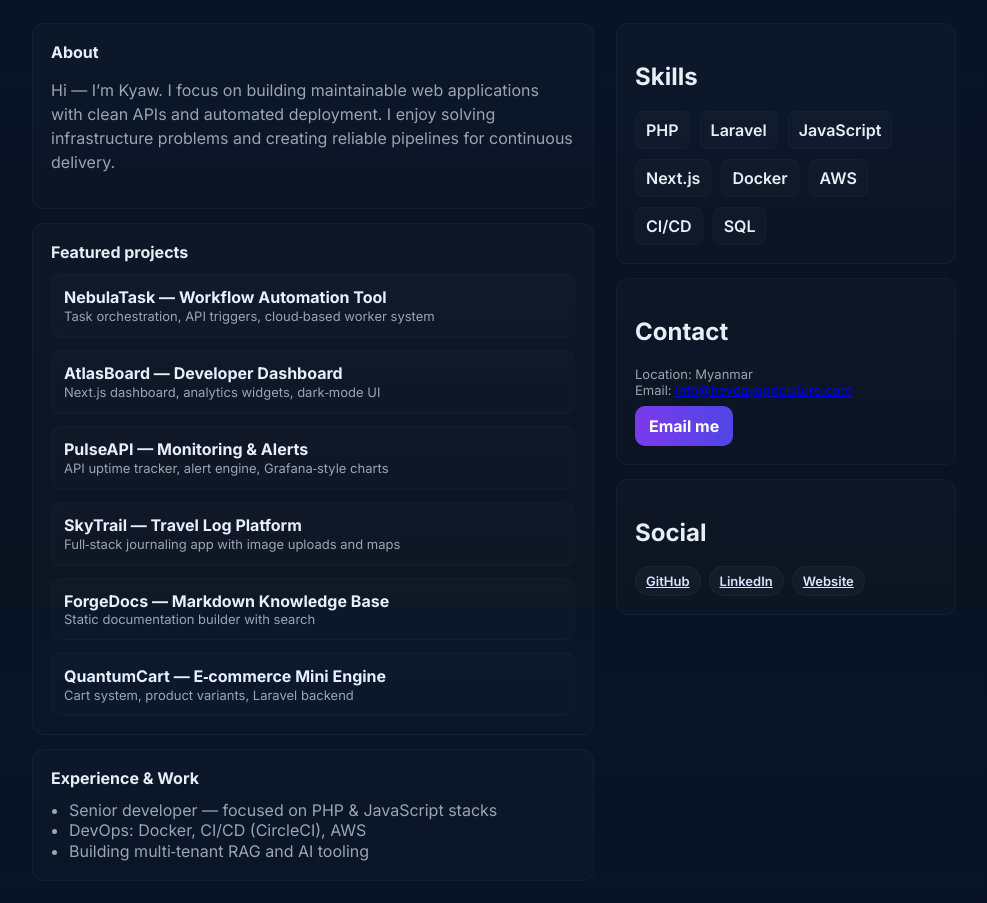
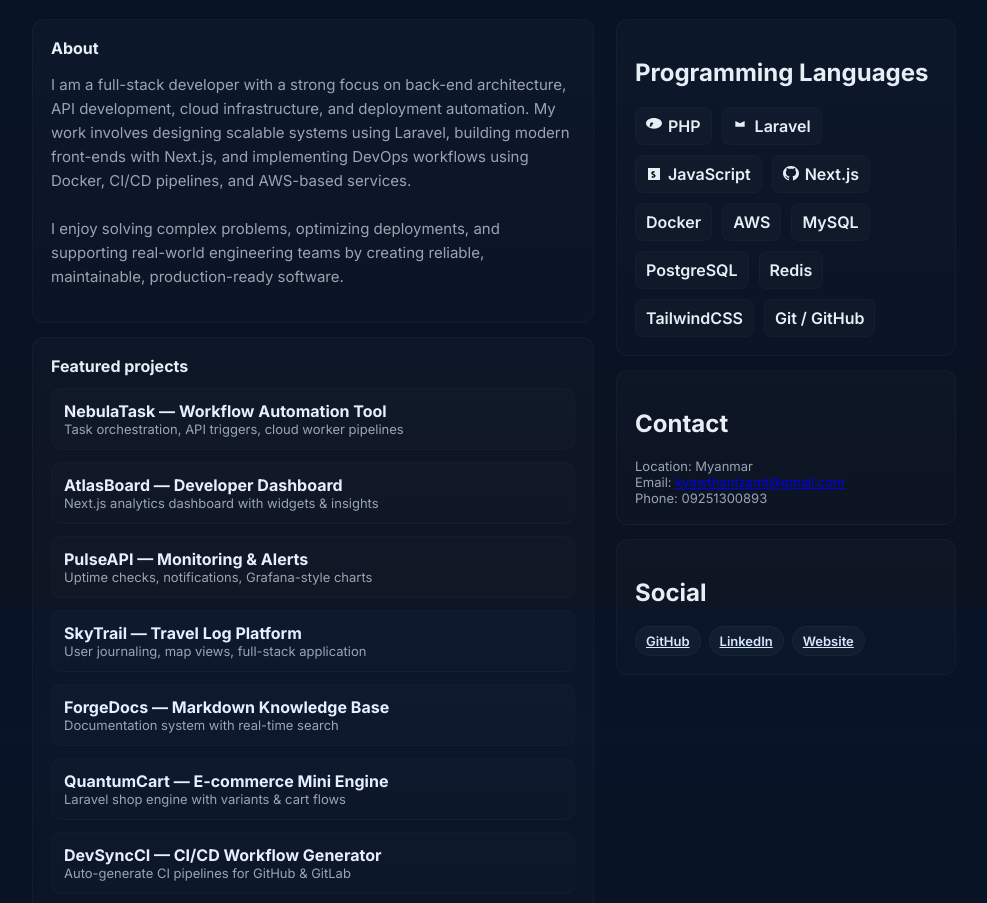
Before and after one commit to Sithu69/Sithu69.github.io, a plain HTML site: page index.html in a window 1280 px wide. Shown: the part 193-1096 px from the top of the page, without its empty margins (146-1133 px from the left). Drawn offline with Linux system fonts and the light colour scheme.

Commit message:
Update index.html

```diff
--- a/index.html
+++ b/index.html
@@ -4,14 +4,19 @@
   <meta charset="utf-8" />
   <meta name="viewport" content="width=device-width,initial-scale=1" />
   <title>Kyaw ThantZin — Developer</title>
-  <meta name="description" content="Developer portfolio of Kyaw ThantZin — full‑stack developer, DevOps, AI enthusiast." />
+  <meta name="description" content="Developer portfolio of Kyaw ThantZin — full-stack developer, DevOps, AI enthusiast." />
   <link rel="canonical" href="https://kyawthantzin.me/" />
   <link href="https://fonts.googleapis.com/css2?family=Inter:wght@300;400;600;700;800&display=swap" rel="stylesheet">
   <style>
     :root{--bg:#0f1724;--card:#0b1220;--muted:#9aa4b2;--accent:#7c3aed}
     *{box-sizing:border-box}
     html,body{height:100%}
-    body{margin:0;font-family:Inter,system-ui,Segoe UI,Roboto,Helvetica,Arial;color:#e6eef6;background:linear-gradient(180deg,#071428 0%, #0b1220 100%);-webkit-font-smoothing:antialiased}
+    body{
+      margin:0;font-family:Inter,system-ui,Segoe UI,Roboto,Helvetica,Arial;
+      color:#e6eef6;
+      background:linear-gradient(180deg,#071428 0%, #0b1220 100%);
+      -webkit-font-smoothing:antialiased
+    }
     .container{max-width:980px;margin:36px auto;padding:28px}
     header{display:flex;gap:20px;align-items:center}
     .avatar{width:108px;height:108px;border-radius:18px;overflow:hidden;flex:0 0 108px;background:linear-gradient(135deg,#1f2937,#111827);display:flex;align-items:center;justify-content:center}
@@ -24,15 +29,15 @@
     main{margin-top:26px;display:grid;grid-template-columns:1fr 340px;gap:22px}
     .card{background:linear-gradient(180deg, rgba(255,255,255,0.02), rgba(255,255,255,0.01));padding:18px;border-radius:12px;border:1px solid rgba(255,255,255,0.03)}
     section h2{margin:0 0 12px;font-size:16px}
-    .about{color:var(--muted);line-height:1.5}
+    .about{color:var(--muted);line-height:1.6;font-size:15px}
     .skills{display:flex;flex-wrap:wrap;gap:10px}
-    .skill{background:rgba(255,255,255,0.02);padding:8px 10px;border-radius:8px;font-weight:600;border:1px solid rgba(255,255,255,0.02)}
+    .skill{display:flex;align-items:center;gap:6px;background:rgba(255,255,255,0.02);padding:8px 10px;border-radius:8px;font-weight:600;border:1px solid rgba(255,255,255,0.02)}
+    .skill svg{width:16px;height:16px}
     .projects{display:grid;grid-template-columns:1fr;gap:12px}
     .project{padding:12px;border-radius:10px;background:linear-gradient(180deg, rgba(255,255,255,0.015), rgba(255,255,255,0.01));border:1px solid rgba(255,255,255,0.02)}
     .project a{font-weight:700;color:#e6eeff;text-decoration:none}
     .meta{color:var(--muted);font-size:13px}
     .sidebar .card + .card{margin-top:14px}
-    .contact a{display:inline-block;margin-top:8px;padding:10px 14px;border-radius:10px;background:linear-gradient(90deg,var(--accent),#4f46e5);color:white;text-decoration:none;font-weight:700}
     footer{text-align:center;color:var(--muted);margin-top:26px;font-size:13px}
     @media (max-width:900px){main{grid-template-columns:1fr}header{flex-direction:row} .container{margin:20px;padding:18px} .avatar{width:88px;height:88px} }
   </style>
@@ -41,12 +46,11 @@
   <div class="container">
     <header>
       <div class="avatar card">
-        <!-- Replace with your avatar image -->
         <img src="https://kyawthantzin.me/assets/avatar.jpg" alt="Kyaw ThantZin" onerror="this.style.display='none'">
       </div>
       <div class="hero">
-        <h1>Kyaw ThantZin — Full‑Stack Developer</h1>
-        <p class="lead">Building web apps, APIs and deployment workflows. Laravel, Next.js, Docker, CI/CD and cloud infrastructure.</p>
+        <h1>Kyaw ThantZin — Full-Stack Developer</h1>
+        <p class="lead">Building stable APIs, scalable deployments, and automation systems. Laravel, Next.js, Docker, DevOps & cloud infrastructure.</p>
         <div class="badges">
           <div class="badge">Laravel</div>
           <div class="badge">Next.js</div>
@@ -61,70 +65,86 @@
       <div>
         <section class="card">
           <h2>About</h2>
-          <p class="about">Hi — I’m Kyaw. I focus on building maintainable web applications with clean APIs and automated deployment. I enjoy solving infrastructure problems and creating reliable pipelines for continuous delivery.</p>
+          <p class="about">
+            I am a full-stack developer with a strong focus on back-end architecture, API development, cloud
+            infrastructure, and deployment automation. My work involves designing scalable systems using Laravel,
+            building modern front-ends with Next.js, and implementing DevOps workflows using Docker, CI/CD pipelines,
+            and AWS-based services.<br><br>
+            I enjoy solving complex problems, optimizing deployments, and supporting real-world engineering teams by
+            creating reliable, maintainable, production-ready software.
+          </p>
         </section>
 
         <section class="card" style="margin-top:14px">
           <h2>Featured projects</h2>
           <div class="projects">
-            <article class="project">
-              <div><a href="#">NebulaTask — Workflow Automation Tool</a></div>
-              <div class="meta">Task orchestration, API triggers, cloud‑based worker system</div>
-            </article>
-            <article class="project">
-              <div><a href="#">AtlasBoard — Developer Dashboard</a></div>
-              <div class="meta">Next.js dashboard, analytics widgets, dark‑mode UI</div>
-            </article>
-            <article class="project">
-              <div><a href="#">PulseAPI — Monitoring & Alerts</a></div>
-              <div class="meta">API uptime tracker, alert engine, Grafana‑style charts</div>
-            </article>
-            <article class="project">
-              <div><a href="#">SkyTrail — Travel Log Platform</a></div>
-              <div class="meta">Full‑stack journaling app with image uploads and maps</div>
-            </article>
-            <article class="project">
-              <div><a href="#">ForgeDocs — Markdown Knowledge Base</a></div>
-              <div class="meta">Static documentation builder with search</div>
-            </article>
-            <article class="project">
-              <div><a href="#">QuantumCart — E‑commerce Mini Engine</a></div>
-              <div class="meta">Cart system, product variants, Laravel backend</div>
-            </article>
+            <article class="project"><div><a href="#">NebulaTask — Workflow Automation Tool</a></div><div class="meta">Task orchestration, API triggers, cloud worker pipelines</div></article>
+            <article class="project"><div><a href="#">AtlasBoard — Developer Dashboard</a></div><div class="meta">Next.js analytics dashboard with widgets & insights</div></article>
+            <article class="project"><div><a href="#">PulseAPI — Monitoring & Alerts</a></div><div class="meta">Uptime checks, notifications, Grafana-style charts</div></article>
+            <article class="project"><div><a href="#">SkyTrail — Travel Log Platform</a></div><div class="meta">User journaling, map views, full-stack application</div></article>
+            <article class="project"><div><a href="#">ForgeDocs — Markdown Knowledge Base</a></div><div class="meta">Documentation system with real-time search</div></article>
+            <article class="project"><div><a href="#">QuantumCart — E-commerce Mini Engine</a></div><div class="meta">Laravel shop engine with variants & cart flows</div></article>
+            <article class="project"><div><a href="#">DevSyncCI — CI/CD Workflow Generator</a></div><div class="meta">Auto-generate CI pipelines for GitHub & GitLab</div></article>
+            <article class="project"><div><a href="#">AeroQueue — Distributed Queue Engine</a></div><div class="meta">Message queues, workers, retry engine, monitoring</div></article>
           </div>
         </section>
 
         <section class="card" style="margin-top:14px">
-          <h2>Experience &amp; Work</h2>
+          <h2>Experience & Work</h2>
           <ul style="margin:0;padding-left:18px;color:var(--muted)">
-            <li>Senior developer — focused on PHP & JavaScript stacks</li>
-            <li>DevOps: Docker, CI/CD (CircleCI), AWS</li>
-            <li>Building multi‑tenant RAG and AI tooling</li>
+            <li>Full-stack development — PHP, Laravel, JavaScript, React/Next.js</li>
+            <li>DevOps — Docker, CI/CD (GitHub Actions, CircleCI), AWS deployment</li>
+            <li>Cloud storage & infrastructure — AWS S3, MinIO, ECS-style patterns</li>
+            <li>Building multi-tenant RAG + AI workflow systems</li>
           </ul>
         </section>
-
       </div>
 
       <aside class="sidebar">
         <div class="card">
-          <h2>Skills</h2>
+          <h2>Programming Languages</h2>
           <div class="skills">
-            <div class="skill">PHP</div>
-            <div class="skill">Laravel</div>
-            <div class="skill">JavaScript</div>
-            <div class="skill">Next.js</div>
+            <div class="skill">
+              <!-- PHP icon -->
+              <svg xmlns="http://www.w3.org/2000/svg" fill="currentColor" viewBox="0 0 24 24"><path d="M12 0C5.37 0 0 3.582 0 8s5.37 8 12 8 12-3.582 12-8-5.37-8-12-8zm-2.403 11.564h-1.63l-.279 1.436H5.27l1.65-6.275h2.164c1.086 0 1.802.572 1.802 1.432 0 1.045-.834 1.75-1.922 1.75hz"/></svg>
+              PHP
+            </div>
+
+            <div class="skill">
+              <!-- Laravel icon -->
+              <svg xmlns="http://www.w3.org/2000/svg" fill="currentColor" viewBox="0 0 24 24"><path d="M3.5 4.5l7 3.5v8.5l-7-3.5zM10.5 8l7-3.5v8.5l-7 3.5zM3.5 13l7 3.5 7-3.5"/></svg>
+              Laravel
+            </div>
+
+            <div class="skill">
+              <!-- JS icon -->
+              <svg xmlns="http://www.w3.org/2000/svg" fill="currentColor" viewBox="0 0 24 24"><path d="M3 3h18v18H3z"/><path fill="#000" d="M8 17l1-2c.6.4 1.2.7 2 .7.7 0 1-.3 1-.8 0-.5-.4-.8-1.3-1.2l-.6-.2C8.9 12.7 8 11.9 8 10.5 8 9 9.1 8 11 8c.8 0 1.5.2 2.2.6l-.9 2c-.5-.3-1-.5-1.4-.5-.5 0-.8.2-.8.6s.3.7 1.2 1l.5.2c1.6.6 2.5 1.4 2.5 2.9 0 1.7-1.3 2.7-3.2 2.7-1 0-2-.3-2.8-.8z"/></svg>
+              JavaScript
+            </div>
+
+            <div class="skill">
+              <!-- Next.js icon -->
+              <svg xmlns="http://www.w3.org/2000/svg" fill="currentColor" viewBox="0 0 24 24"><path d="M12 0C5.37 0 0 4.92 0 11c0 4.85 3.438 9.094 8.207 10.51.6.105.793-.258.793-.573v-2.02c-3.338.74-4.04-1.61-4.04-1.61-.545-1.292-1.332-1.637-1.332-1.637-1.087-.733.083-.718.083-.718 1.205.083 1.84 1.215 1.84 1.215 1.07 1.793 2.807 1.275 3.492.975.108-.8.417-1.275.76-1.57-2.665-.292-5.466-1.367-5.466-6.097 0-1.292.462-2.355 1.23-3.185-.123-.293-.535-1.51.117-3.152 0 0 1.008-.318 3.3 1.215.96-.258 1.98-.385 3-.385 1.02 0 2.04.127 3 .385 2.292-1.533 3.3-1.215 3.3-1.215.652 1.642.24 2.86.12 3.152.768.83 1.23 1.893 1.23 3.185 0 4.745-2.807 5.8-5.478 6.087.426.36.81 1.088.81 2.215v3.27c0 .315.192.69.798.573C20.565 20.093 24 15.85 24 11c0-6.08-5.37-11-12-11z"/></svg>
+              Next.js
+            </div>
+
             <div class="skill">Docker</div>
             <div class="skill">AWS</div>
-            <div class="skill">CI/CD</div>
-            <div class="skill">SQL</div>
+            <div class="skill">MySQL</div>
+            <div class="skill">PostgreSQL</div>
+            <div class="skill">Redis</div>
+            <div class="skill">TailwindCSS</div>
+            <div class="skill">Git / GitHub</div>
           </div>
         </div>
 
         <div class="card">
           <h2>Contact</h2>
           <div class="meta">Location: Myanmar</div>
-          <div class="meta">Email: <a href="mailto:info@heydayagriculture.com">info@heydayagriculture.com</a></div>
-          <div class="contact"><a href="mailto:info@heydayagriculture.com">Email me</a></div>
+          <div class="meta">Email:
+            <a href="mailto:kyawthantzamt@gmail.com">kyawthantzamt@gmail.com</a>
+          </div>
+          <div class="meta">Phone: 09251300893</div>
         </div>
 
         <div class="card">
@@ -139,7 +159,7 @@
     </main>
 
     <footer>
-      © <span id="year"></span> Kyaw ThantZin — <span class="meta">Built with HTML &amp; CSS • Hosted on GitHub Pages</span>
+      © <span id="year"></span> Kyaw ThantZin — <span class="meta">Built with HTML & CSS • Hosted on GitHub Pages</span>
     </footer>
   </div>
 
```
